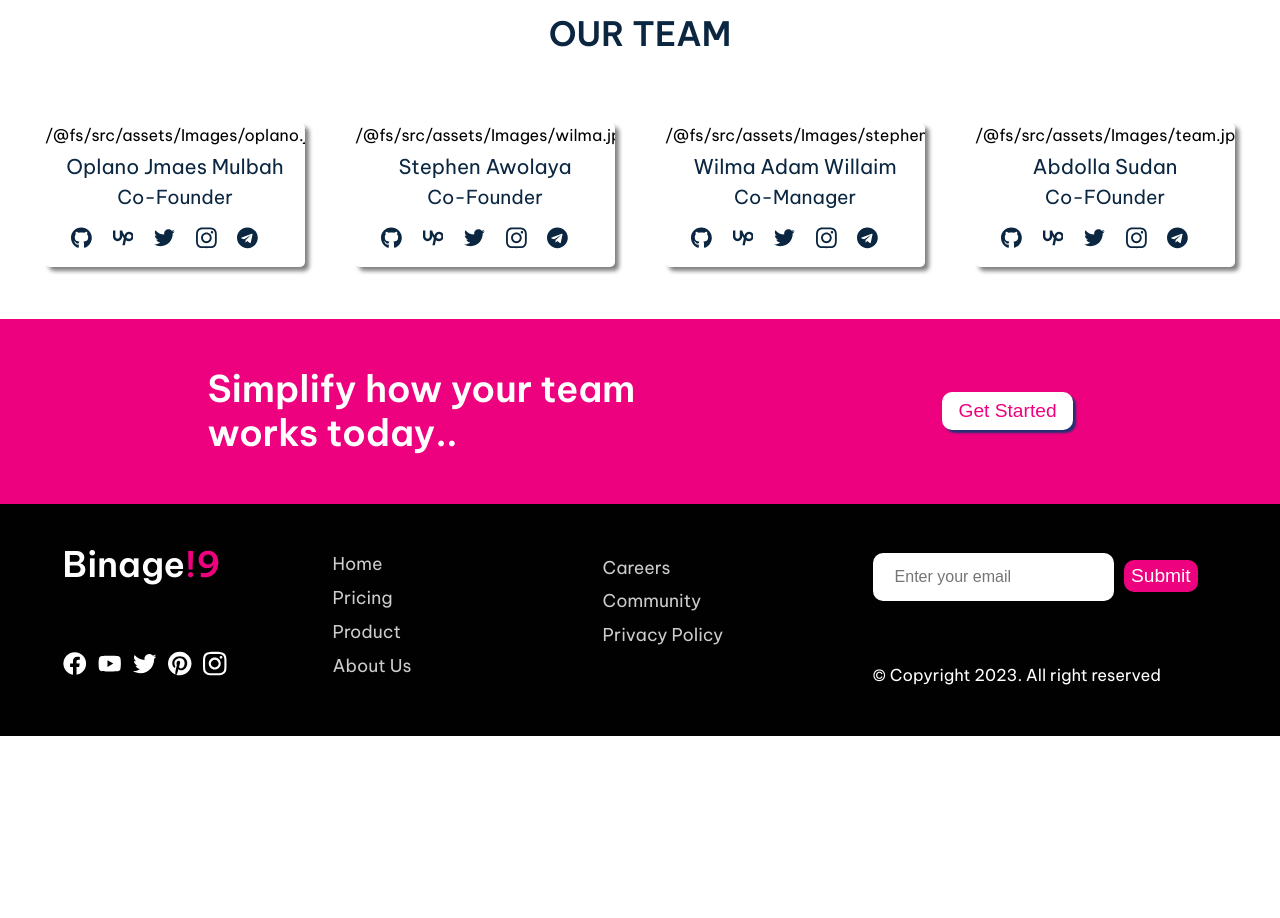
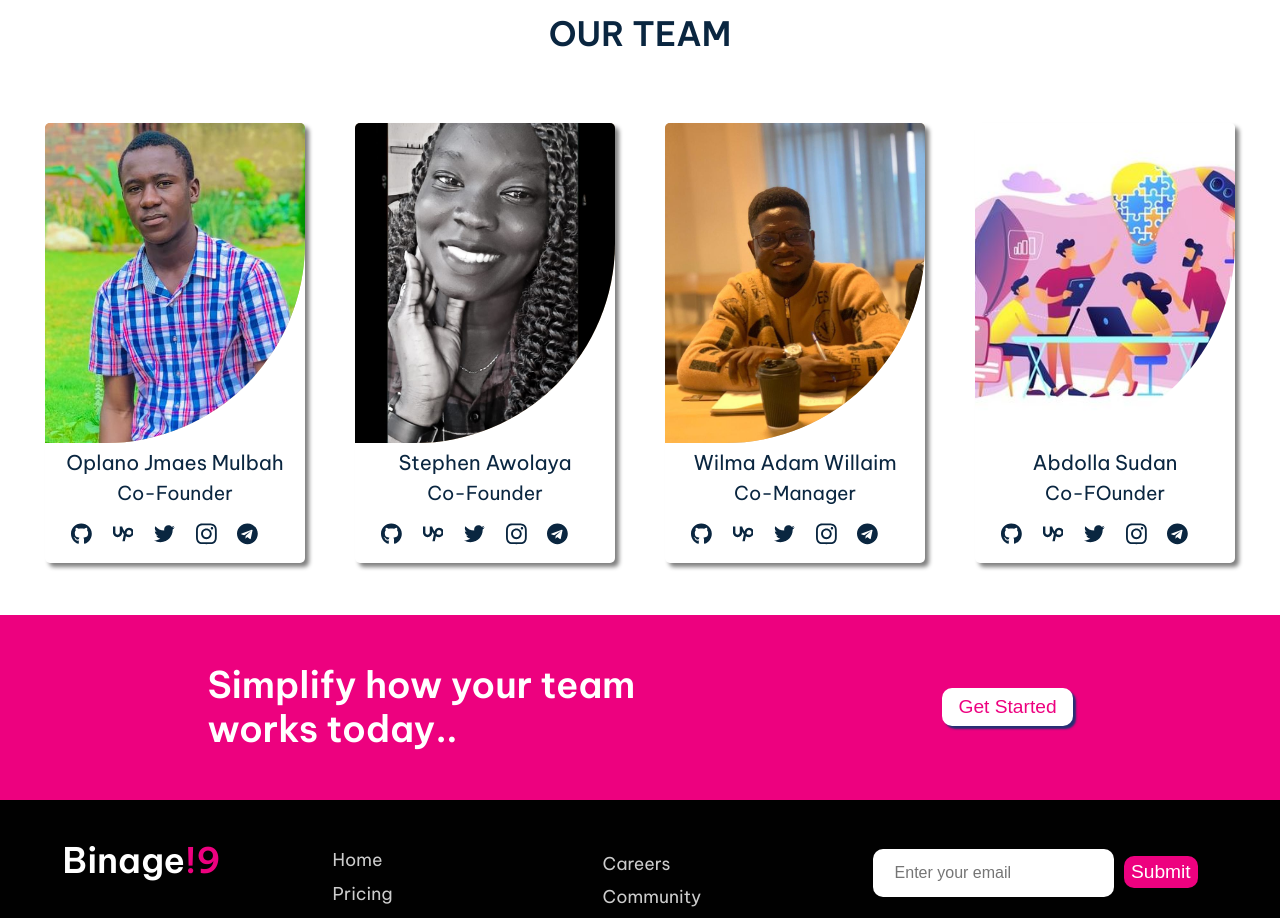
Before and after one commit to mulbahoplanojames/Binage-9, a React (Vite) app: page /about in a window 1280 px wide. Shown: the part 2140-3058 px from the top of the page. Before the commit the page ends 2876 px from the top, so only its background shows below. Built offline with nearby package versions, Linux system fonts and the light colour scheme.

Commit message:
updating the team component

```diff
--- a/src/Components/Team_Card/Team_Card.jsx
+++ b/src/Components/Team_Card/Team_Card.jsx
@@ -8,7 +8,9 @@ const Team_Card = (props) => {
   return (
     <>
       <div className={Styles.card_wripper}>
-        <div className={Styles.image_wripper}>{image}</div>
+        <div className={Styles.image_wripper}>
+          <img src={image} className={Styles.img} />
+        </div>
         <div className={Styles.body}>
           <p className={Styles.name}>{name}</p>
           <p className={Styles.position}>{position}</p>
--- a/src/Components/Team_Card/Team_Card.module.css
+++ b/src/Components/Team_Card/Team_Card.module.css
@@ -22,7 +22,7 @@
   box-shadow: 4px 4px 4px 2px #ed017f;
 }
 
-.img_wripper {
+.image_wripper {
   width: 100%;
   height: 40vh;
   background: tan;
```
